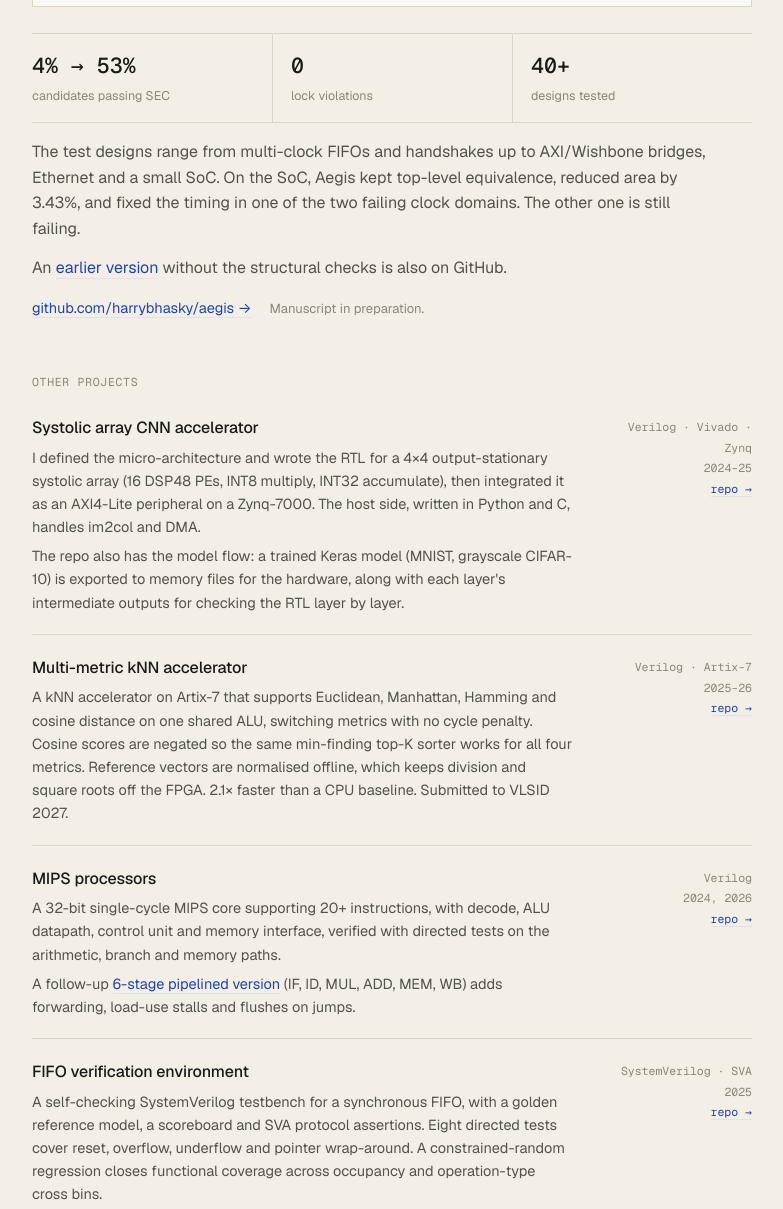
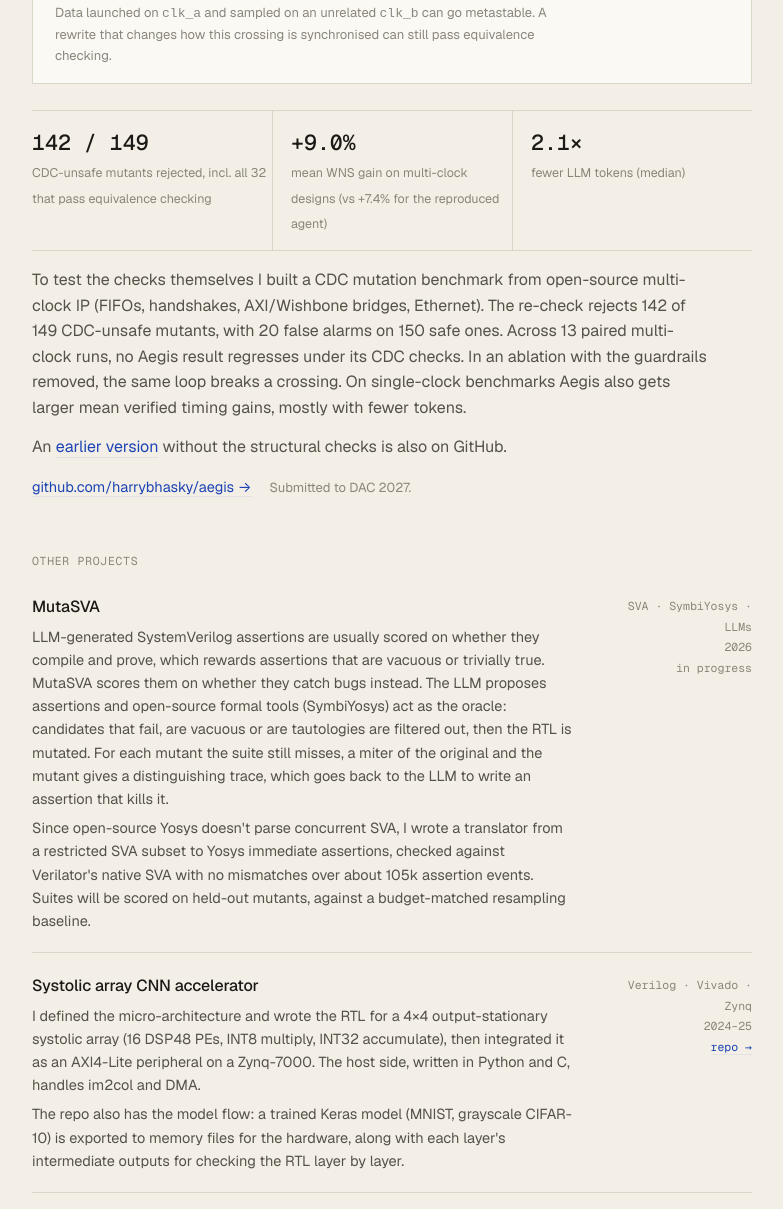
Before and after one commit to harib19/harib19.github.io, a plain HTML site: page index.html in a window 1280 px wide. Shown: the part 1337-2546 px from the top of the page, without its empty margins (438-1221 px from the left). Drawn offline with nearby package versions, Linux system fonts and the light colour scheme.

Commit message:
Add MutaSVA; Aegis submitted to DAC 2027 with paper numbers
Co-Authored-By: Claude Opus 5.5 <noreply@anthropic.com>

```diff
--- a/index.html
+++ b/index.html
@@ -268,7 +268,7 @@ footer{margin-top:96px; padding:26px 0 0; border-top:1px solid var(--ink); displ
       <p class="what">AI-driven timing optimisation for multi-clock RTL</p>
 
       <div class="prose">
-        <p>LLMs can suggest useful timing fixes for RTL. On multi-clock designs, though, they also make changes that look fine and aren't: they rearrange a synchronizer or mix up a Gray-coded pointer. Equivalence checking and simulation don't model metastability, so neither catches it. Aegis is meant to get better AI-optimised RTL out of the LLM for multi-clock designs, without those clock-crossing bugs.</p>
+        <p>LLMs can suggest useful timing fixes for RTL. On multi-clock designs, though, they also make changes that look fine and aren't: they rearrange a synchronizer or mix up a Gray-coded pointer. Equivalence checking and simulation don't model metastability, so neither catches it. When I reproduced a state-of-the-art LLM optimisation agent in an open-source flow, 9 of the 60 multi-clock candidates it accepted as equivalent were CDC-unsafe. On an AXI-Lite clock-domain bridge, its chosen rewrite duplicated a synchronizer stage and corrupted transactions under metastability injection. Aegis is meant to get better AI-optimised RTL out of the LLM for multi-clock designs, without those clock-crossing bugs.</p>
         <p>Before anything is generated, a structural pass reads the RTL and SDC and locks the clock-crossing logic: <b>synchronizer chains, Gray pointers, reset crossings and clock dividers</b>. Every rewrite the LLM proposes then has to pass these checks:</p>
       </div>
 
@@ -298,20 +298,28 @@ footer{margin-top:96px; padding:26px 0 0; border-top:1px solid var(--ink); displ
       </figure>
 
       <div class="nums">
-        <div><b>4% → 53%</b><span>candidates passing SEC</span></div>
-        <div><b>0</b><span>lock violations</span></div>
-        <div><b>40+</b><span>designs tested</span></div>
+        <div><b>142 / 149</b><span>CDC-unsafe mutants rejected, incl. all 32 that pass equivalence checking</span></div>
+        <div><b>+9.0%</b><span>mean WNS gain on multi-clock designs (vs +7.4% for the reproduced agent)</span></div>
+        <div><b>2.1×</b><span>fewer LLM tokens (median)</span></div>
       </div>
       <div class="prose">
-        <p>The test designs range from multi-clock FIFOs and handshakes up to AXI/Wishbone bridges, Ethernet and a small SoC. On the SoC, Aegis kept top-level equivalence, reduced area by 3.43%, and fixed the timing in one of the two failing clock domains. The other one is still failing.</p>
+        <p>To test the checks themselves I built a CDC mutation benchmark from open-source multi-clock IP (FIFOs, handshakes, AXI/Wishbone bridges, Ethernet). The re-check rejects 142 of 149 CDC-unsafe mutants, with 20 false alarms on 150 safe ones. Across 13 paired multi-clock runs, no Aegis result regresses under its CDC checks. In an ablation with the guardrails removed, the same loop breaks a crossing. On single-clock benchmarks Aegis also gets larger mean verified timing gains, mostly with fewer tokens.</p>
         <p>An <a href="https://github.com/harrybhasky/genai-rtl-orchestrator">earlier version</a> without the structural checks is also on GitHub.</p>
       </div>
       <a class="more" href="https://github.com/harrybhasky/aegis">github.com/harrybhasky/aegis →</a>
-      <span class="fine">Manuscript in preparation.</span>
+      <span class="fine">Submitted to DAC 2027.</span>
     </div>
 
     <p class="sub-h">Other projects</p>
     <ul class="idx">
+      <li>
+        <div>
+          <h4>MutaSVA</h4>
+          <p>LLM-generated SystemVerilog assertions are usually scored on whether they compile and prove, which rewards assertions that are vacuous or trivially true. MutaSVA scores them on whether they catch bugs instead. The LLM proposes assertions and open-source formal tools (SymbiYosys) act as the oracle: candidates that fail, are vacuous or are tautologies are filtered out, then the RTL is mutated. For each mutant the suite still misses, a miter of the original and the mutant gives a distinguishing trace, which goes back to the LLM to write an assertion that kills it.</p>
+          <p>Since open-source Yosys doesn't parse concurrent SVA, I wrote a translator from a restricted SVA subset to Yosys immediate assertions, checked against Verilator's native SVA with no mismatches over about 105k assertion events. Suites will be scored on held-out mutants, against a budget-matched resampling baseline.</p>
+        </div>
+        <div class="m"><span>SVA · SymbiYosys · LLMs</span><span>2026</span><span>in progress</span></div>
+      </li>
       <li>
         <div>
           <h4>Systolic array CNN accelerator</h4>
@@ -384,9 +392,9 @@ footer{margin-top:96px; padding:26px 0 0; border-top:1px solid var(--ink); displ
         <div class="m"><span>VLSID 2027</span><span>submitted</span></div>
       </li>
       <li>
-        <div><h4>Structural guardrails for LLM-driven RTL optimisation</h4>
-        <p class="who"><b>K. Hari Bhaskaran</b></p></div>
-        <div class="m"><span>in preparation</span></div>
+        <div><h4>Aegis: CDC-Safe Agentic Timing Optimization of Multi-Clock RTL</h4>
+        <p class="who"><b>K. Hari Bhaskaran</b>, V. Lalit Kishore</p></div>
+        <div class="m"><span>DAC 2027</span><span>submitted</span></div>
       </li>
     </ul>
   </section>
```
